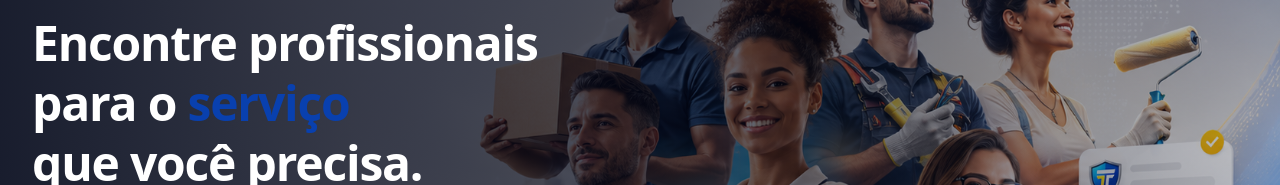
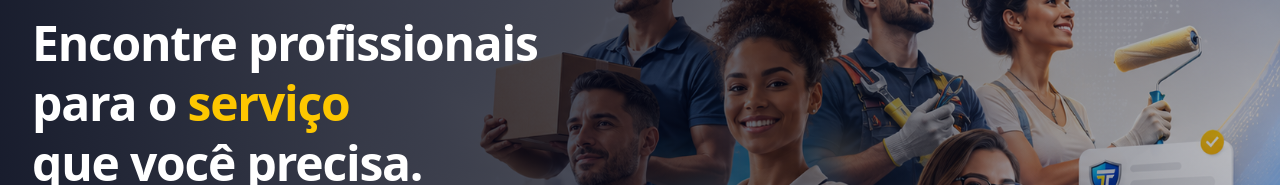
Before and after one commit to Sandromuller1480/trabalhe-livre, a Next.js app: page / in a window 1280 px wide. Shown: the part 249-434 px from the top of the page. Built offline with nearby package versions, Linux system fonts and the light colour scheme; no server answers; the database is empty.

Commit message:
feat: implement home page with categories, featured professionals, and how-it-works sections

```diff
--- a/src/app/(public)/page.tsx
+++ b/src/app/(public)/page.tsx
@@ -160,7 +160,7 @@ export default async function HomePage() {
           </span>
           <h1 className="text-3xl sm:text-4xl lg:text-5xl font-extrabold tracking-tight mb-6 max-w-2xl leading-tight">
             Encontre profissionais<br />
-            para o <span className="text-primary-base">serviço</span><br />
+            para o <span className="text-yellow-400">serviço</span><br />
             que você precisa.
           </h1>
           <p className="text-base sm:text-lg text-slate-200 max-w-xl mb-12">
```
